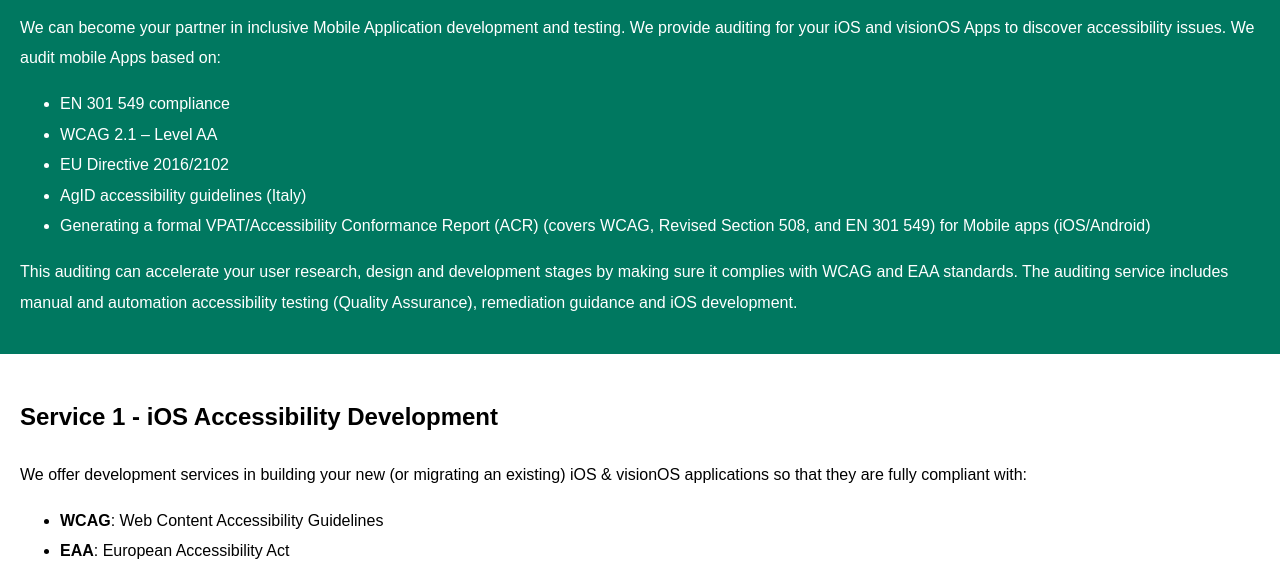
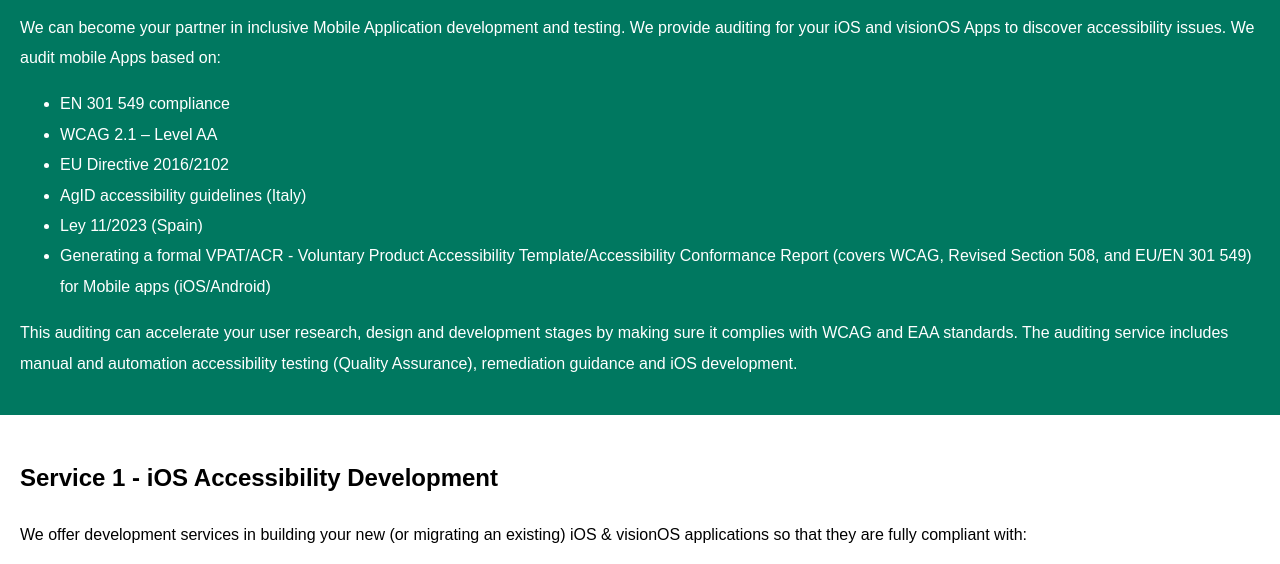
Before and after one commit to ioopl/apkia, a plain HTML site: page index.html in a window 1280 px wide. Shown: the part 210-774 px from the top of the page. Drawn offline with Linux system fonts and the light colour scheme.

Commit message:
Updated VPAT/ACR

```diff
--- a/index.html
+++ b/index.html
@@ -91,7 +91,10 @@
         AgID accessibility guidelines (Italy)
     </li>
     <li>
-        Generating a formal VPAT/Accessibility Conformance Report (ACR) (covers WCAG, Revised Section 508, and EN 301 549) for Mobile apps (iOS/Android)
+        Ley 11/2023 (Spain)
+    </li>
+    <li>
+        Generating a formal VPAT/ACR - Voluntary Product Accessibility Template/Accessibility Conformance Report (covers WCAG, Revised Section 508, and EU/EN 301 549) for Mobile apps (iOS/Android)
     </li>
     </ul>
     This auditing can accelerate your user research, design and development stages by making sure it complies with WCAG and EAA standards.
```
